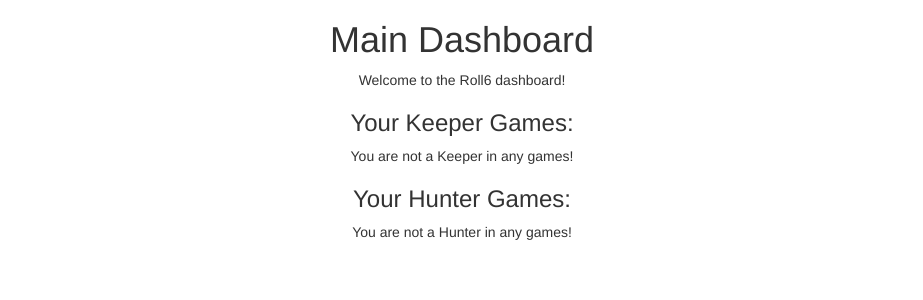
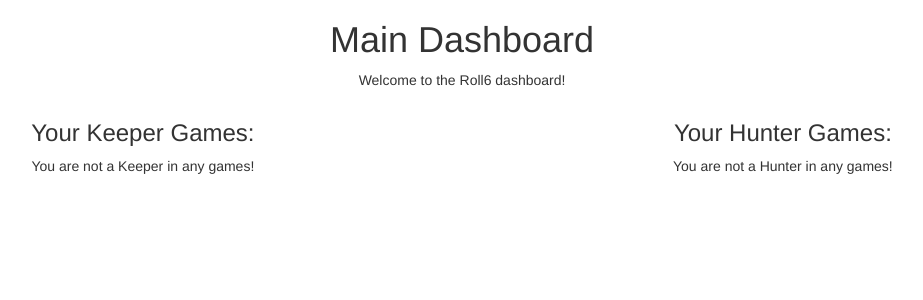
Before and after one commit to cdman678/Roll6, a Django app: template Roll6/apps/dashboard/templates/dashboard/maindash.html in a window 1280 px wide. Shown: the part 56-356 px from the top of the page, without its empty margins (178-1101 px from the left). Run offline with Django 3.2, Linux system fonts and the light colour scheme; the template is opened without the code that fills it, so the values that code supplies are empty; some libraries are stand-ins or nearby versions.

Commit message:
Edit Dashboard

```diff
--- a/Roll6/apps/dashboard/templates/dashboard/maindash.html
+++ b/Roll6/apps/dashboard/templates/dashboard/maindash.html
@@ -1,6 +1,19 @@
 {% extends "base/base.html" %}
 
 {% block content %}
+
+ <style>
+ .flex-container{
+     display: flex;
+     flex: auto;
+     flex-direction: row;
+     justify-content: center;
+ }
+ .flex-box{
+     width: auto;
+     margin: auto;
+ }
+ </style>
 
 <div style="text-align: center">
     <div>
@@ -9,6 +22,7 @@
            Welcome to the Roll6 dashboard!
         </p>
         <div class="flex-container">
+        <div class="flex-box">
         <h3>Your Keeper Games:</h3>
         {% for game in keeper_games %}
             <a href="#">{{game.game_name}} (Started: {{game.pub_date}})</a><br />
@@ -16,7 +30,8 @@
         {% if not keeper_games %}
             You are not a Keeper in any games!<br />
         {% endif %}
-
+        </div>
+        <div class="flex-box">
         <h3>Your Hunter Games:</h3>
         {% for game in hunter_games %}
             <a href="#">{{game.game_ID.game_name}} (Started: {{game.game_ID.pub_date}})</a><br />
@@ -25,6 +40,7 @@
             You are not a Hunter in any games!<br />
         {% endif %}
         </div>
+        </div>
     </div>
 </div>
 
```
